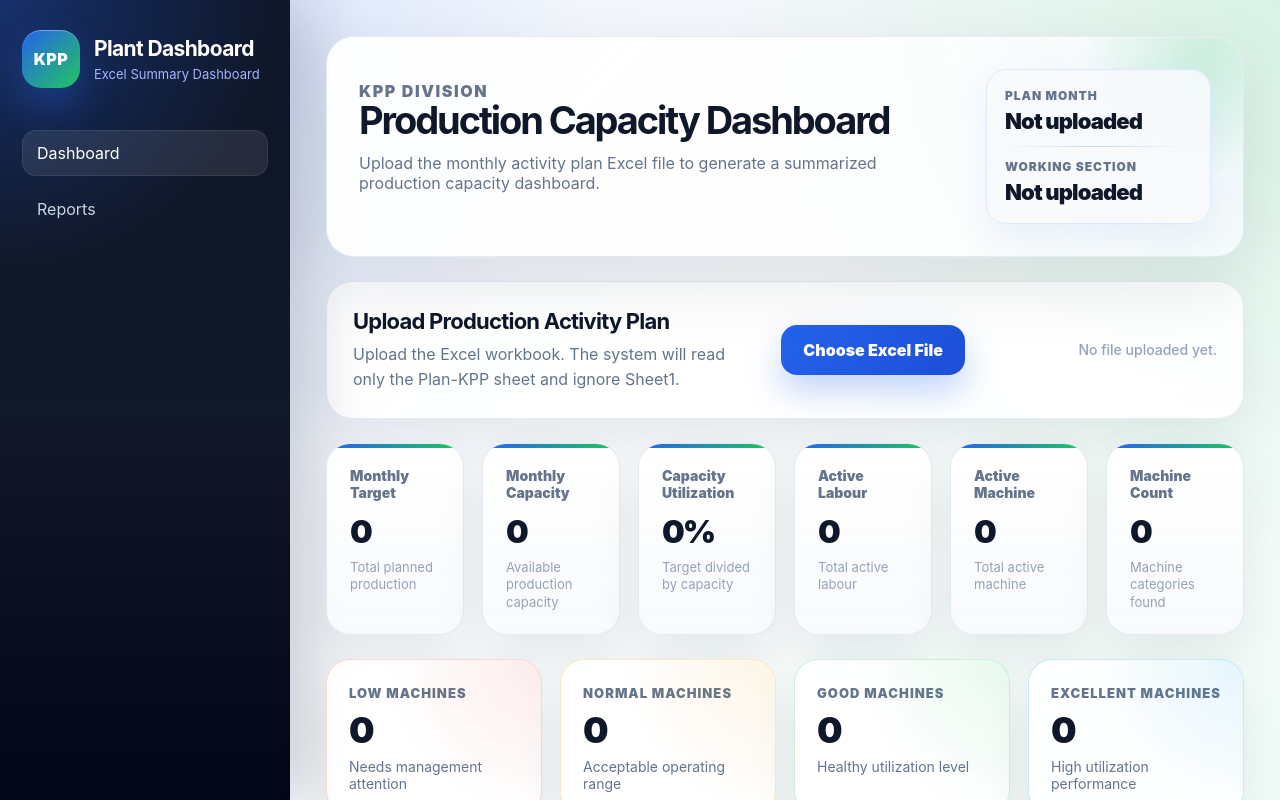
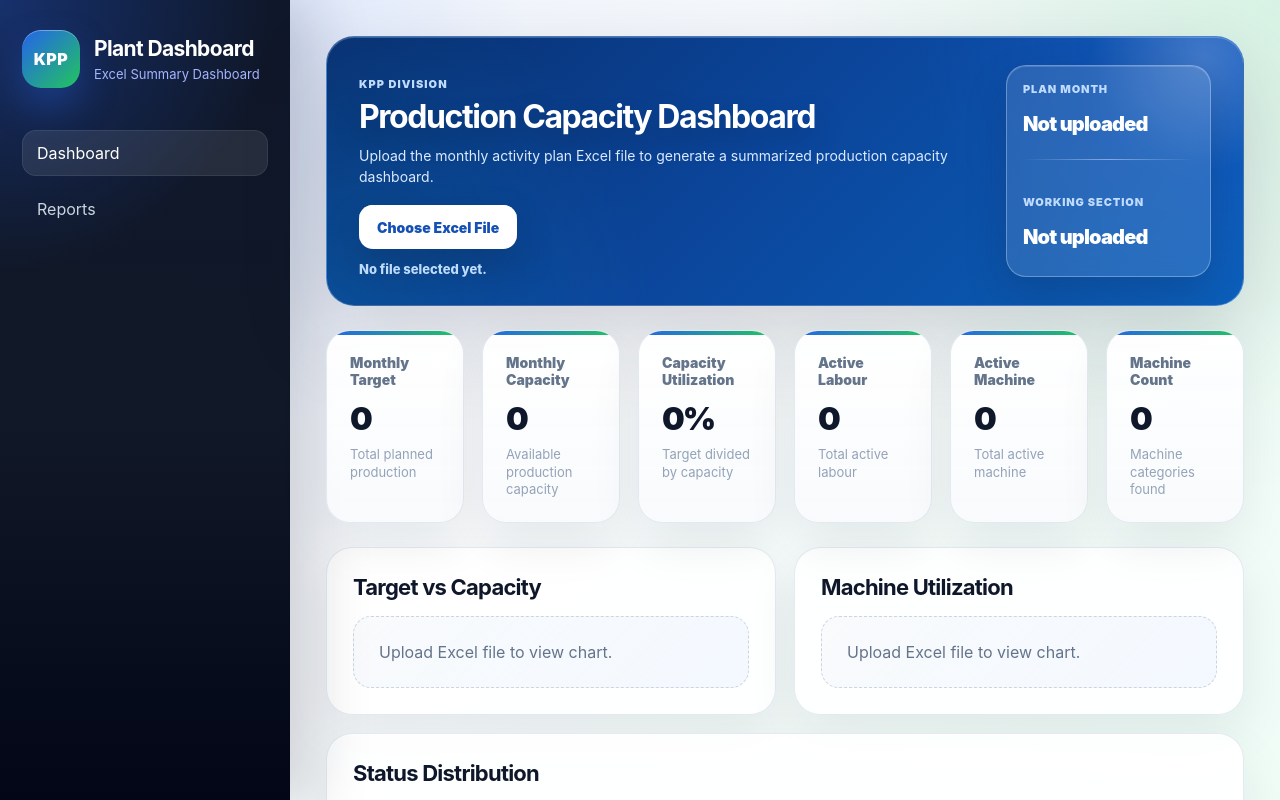
Before and after one commit to dasrudra/Production-Plant-Dashboard, a React (Vite) app in the folder frontend/: page / in a window 1280 px wide. Shown: the top 800 px of the page. Built offline with nearby package versions, Linux system fonts and the light colour scheme.

Commit message:
Remove status summary cards and refine dashboard hero

```diff
--- a/frontend/src/App.css
+++ b/frontend/src/App.css
@@ -1324,3 +1324,285 @@ tbody tr:hover {
   cursor: not-allowed;
   opacity: 0.7;
 }
+
+/* Dashboard hero redesign */
+.dashboard-hero {
+  background:
+    radial-gradient(circle at top right, rgba(56, 189, 248, 0.35), transparent 34%),
+    radial-gradient(circle at bottom left, rgba(37, 99, 235, 0.32), transparent 34%),
+    linear-gradient(135deg, #0f3b85 0%, #1454b8 48%, #0f7ccf 100%);
+  color: #ffffff;
+  border: 1px solid rgba(191, 219, 254, 0.32);
+  box-shadow:
+    0 30px 85px rgba(15, 23, 42, 0.18),
+    inset 0 1px 0 rgba(255, 255, 255, 0.22);
+  align-items: stretch;
+}
+
+.dashboard-hero::after {
+  background:
+    radial-gradient(circle, rgba(255, 255, 255, 0.2), transparent 62%);
+}
+
+.hero-left-content {
+  position: relative;
+  z-index: 2;
+  max-width: 860px;
+}
+
+.dashboard-hero .eyebrow {
+  color: #bfdbfe;
+}
+
+.dashboard-hero h1 {
+  color: #ffffff;
+  text-shadow: 0 12px 28px rgba(15, 23, 42, 0.25);
+}
+
+.dashboard-hero p {
+  color: #dbeafe;
+}
+
+.dashboard-hero .header-meta {
+  background: rgba(255, 255, 255, 0.12);
+  border: 1px solid rgba(219, 234, 254, 0.35);
+  box-shadow:
+    0 18px 42px rgba(15, 23, 42, 0.18),
+    inset 0 1px 0 rgba(255, 255, 255, 0.16);
+  backdrop-filter: blur(14px);
+}
+
+.dashboard-hero .meta-item span {
+  color: #bfdbfe;
+}
+
+.dashboard-hero .meta-item strong {
+  color: #ffffff;
+}
+
+.dashboard-hero .meta-divider {
+  background: linear-gradient(90deg, transparent, rgba(219, 234, 254, 0.5), transparent);
+}
+
+/* Hero upload controls */
+.hero-upload-panel {
+  margin-top: 22px;
+  display: grid;
+  gap: 12px;
+}
+
+.hero-button-row {
+  display: flex;
+  align-items: center;
+  gap: 14px;
+  flex-wrap: wrap;
+}
+
+.hero-upload-button {
+  display: inline-flex;
+  align-items: center;
+  justify-content: center;
+  min-height: 48px;
+  background: #ffffff;
+  color: #1551b5;
+  box-shadow:
+    0 18px 38px rgba(15, 23, 42, 0.22),
+    inset 0 1px 0 rgba(255, 255, 255, 0.92);
+}
+
+.hero-upload-button:hover {
+  background: #eff6ff;
+  color: #0f3b85;
+  box-shadow: 0 22px 46px rgba(15, 23, 42, 0.28);
+}
+
+.hero-clear-button {
+  min-height: 48px;
+  border: 1px solid rgba(255, 255, 255, 0.32);
+  background: rgba(15, 23, 42, 0.28);
+  color: #ffffff;
+  border-radius: 16px;
+  padding: 14px 20px;
+  font-weight: 950;
+  cursor: pointer;
+  transition:
+    transform 0.22s ease,
+    box-shadow 0.22s ease,
+    background 0.22s ease,
+    border-color 0.22s ease;
+}
+
+.hero-clear-button:hover {
+  transform: translateY(-2px);
+  background: rgba(15, 23, 42, 0.48);
+  border-color: rgba(255, 255, 255, 0.5);
+  box-shadow: 0 18px 36px rgba(15, 23, 42, 0.22);
+}
+
+.hero-selected-file {
+  min-width: auto;
+  text-align: left;
+  color: #e0f2fe;
+  font-weight: 800;
+}
+
+.dashboard-hero .muted {
+  color: #bfdbfe;
+}
+
+/* Premium success line under hero buttons */
+.hero-success-line {
+  margin-top: 12px;
+  display: inline-flex;
+  align-items: center;
+  gap: 11px;
+  width: fit-content;
+  background: rgba(240, 253, 244, 0.14);
+  border: 1px solid rgba(187, 247, 208, 0.42);
+  color: #ffffff;
+  border-radius: 999px;
+  padding: 10px 15px 10px 11px;
+  box-shadow:
+    0 16px 36px rgba(15, 23, 42, 0.18),
+    inset 0 1px 0 rgba(255, 255, 255, 0.16);
+  backdrop-filter: blur(12px);
+}
+
+.hero-success-icon {
+  width: 30px;
+  height: 30px;
+  display: grid;
+  place-items: center;
+  border-radius: 999px;
+  background: linear-gradient(135deg, #22c55e, #06b6d4);
+  color: #ffffff;
+  font-size: 17px;
+  font-weight: 950;
+  box-shadow: 0 10px 22px rgba(34, 197, 94, 0.32);
+}
+
+.hero-success-line strong {
+  font-size: 15px;
+  letter-spacing: -0.02em;
+}
+
+.hero-error-box {
+  margin-top: 14px;
+  background: rgba(254, 242, 242, 0.96);
+  width: fit-content;
+}
+
+/* Hide old upload/saved sections if any old markup remains */
+.upload-card {
+  display: none;
+}
+
+.dashboard-actions {
+  display: none;
+}
+
+/* Keep reports cards visible because Reports page uses module classes */
+.reports-page .module-placeholder-header,
+.reports-page .module-scope-card,
+.reports-page .module-note-card {
+  display: block;
+}
+
+/* Responsive hero */
+@media (max-width: 900px) {
+  .dashboard-hero {
+    flex-direction: column;
+  }
+
+  .dashboard-hero .header-meta {
+    width: 100%;
+  }
+
+  .hero-button-row {
+    align-items: stretch;
+  }
+
+  .hero-upload-button,
+  .hero-clear-button {
+    width: 100%;
+  }
+
+  .hero-success-line {
+    width: 100%;
+  }
+}
+
+/* Final hero adjustment: darker blue, smaller fonts, cleaner height */
+.dashboard-hero {
+  background:
+    radial-gradient(circle at top right, rgba(37, 99, 235, 0.28), transparent 34%),
+    radial-gradient(circle at bottom left, rgba(14, 165, 233, 0.18), transparent 34%),
+    linear-gradient(135deg, #082f6f 0%, #0b469c 48%, #0a5fb8 100%);
+  padding: 28px 32px;
+}
+
+.dashboard-hero h1 {
+  font-size: 32px;
+  line-height: 1.08;
+  letter-spacing: -0.045em;
+}
+
+.dashboard-hero .eyebrow {
+  font-size: 11px;
+  margin-bottom: 7px;
+}
+
+.dashboard-hero p {
+  font-size: 14px;
+  line-height: 1.45;
+  max-width: 700px;
+}
+
+.hero-upload-panel {
+  margin-top: 18px;
+}
+
+.hero-upload-button,
+.hero-clear-button {
+  min-height: 44px;
+  padding: 12px 18px;
+  border-radius: 14px;
+  font-size: 14px;
+}
+
+.hero-selected-file {
+  font-size: 13px;
+}
+
+.hero-success-line {
+  margin-top: 10px;
+  padding: 8px 13px 8px 9px;
+}
+
+.hero-success-icon {
+  width: 26px;
+  height: 26px;
+  font-size: 15px;
+}
+
+.hero-success-line strong {
+  font-size: 14px;
+}
+
+.dashboard-hero .header-meta {
+  min-width: 205px;
+  padding: 16px;
+}
+
+.dashboard-hero .meta-item span {
+  font-size: 11px;
+}
+
+.dashboard-hero .meta-item strong {
+  font-size: 20px;
+}
+
+/* Remove old status summary spacing if section was deleted */
+.status-summary-grid {
+  display: none;
+}
--- a/frontend/src/App.tsx
+++ b/frontend/src/App.tsx
@@ -5,7 +5,6 @@ import { ExcelUploader } from "./components/ExcelUploader";
 import { KpiCard } from "./components/KpiCard";
 import { MachinePlanTable } from "./components/MachinePlanTable";
 import { StatusDistributionChart } from "./components/StatusDistributionChart";
-import { StatusSummary } from "./components/StatusSummary";
 import { TargetCapacityChart } from "./components/TargetCapacityChart";
 import { UploadSuccessBanner } from "./components/UploadSuccessBanner";
 import { UtilizationChart } from "./components/UtilizationChart";
@@ -101,14 +100,30 @@ function App() {
   function renderDashboardPage() {
     return (
       <>
-        <header className="page-header">
-          <div>
+        <header className="page-header dashboard-hero">
+          <div className="hero-left-content">
             <p className="eyebrow">KPP Division</p>
             <h1>Production Capacity Dashboard</h1>
             <p>
               Upload the monthly activity plan Excel file to generate a
               summarized production capacity dashboard.
             </p>
+
+            <ExcelUploader
+              selectedFileName={selectedFileName}
+              isLoading={isLoading}
+              hasDashboardData={Boolean(dashboardData)}
+              onFileSelect={handleFileSelect}
+              onClearDashboard={handleClearDashboard}
+            />
+
+            {errorMessage ? (
+              <div className="error-box hero-error-box">
+                <strong>Upload failed:</strong> {errorMessage}
+              </div>
+            ) : null}
+
+            <UploadSuccessBanner data={dashboardData} />
           </div>
 
           <div className="header-meta">
@@ -125,33 +140,6 @@ function App() {
             </div>
           </div>
         </header>
-
-        <ExcelUploader
-          selectedFileName={selectedFileName}
-          isLoading={isLoading}
-          onFileSelect={handleFileSelect}
-        />
-
-        {dashboardData ? (
-          <div className="dashboard-actions">
-            <div>
-              <strong>Latest dashboard data is saved in this browser.</strong>
-              <span>Database recording will be added in the next phase.</span>
-            </div>
-
-            <button type="button" onClick={handleClearDashboard}>
-              Clear Dashboard
-            </button>
-          </div>
-        ) : null}
-
-        {errorMessage ? (
-          <div className="error-box">
-            <strong>Upload failed:</strong> {errorMessage}
-          </div>
-        ) : null}
-
-        <UploadSuccessBanner data={dashboardData} />
 
         <section className="kpi-grid">
           <KpiCard
@@ -185,8 +173,6 @@ function App() {
             subtitle="Machine categories found"
           />
         </section>
-
-        <StatusSummary summary={summary} />
 
         <DashboardInsight summary={summary} />
 
--- a/frontend/src/components/ExcelUploader.tsx
+++ b/frontend/src/components/ExcelUploader.tsx
@@ -1,13 +1,17 @@
 type ExcelUploaderProps = {
   selectedFileName?: string;
   isLoading: boolean;
+  hasDashboardData?: boolean;
   onFileSelect: (file: File) => void;
+  onClearDashboard?: () => void;
 };
 
 export function ExcelUploader({
   selectedFileName,
   isLoading,
+  hasDashboardData = false,
   onFileSelect,
+  onClearDashboard,
 }: ExcelUploaderProps) {
   function handleChange(event: React.ChangeEvent<HTMLInputElement>) {
     const file = event.target.files?.[0];
@@ -20,16 +24,9 @@ export function ExcelUploader({
   }
 
   return (
-    <div className="upload-card">
-      <div>
-        <h2>Upload Production Activity Plan</h2>
-        <p>
-          Upload the Excel workbook. The system will read only the Plan-KPP sheet
-          and ignore Sheet1.
-        </p>
-      </div>
-
-      <label className="upload-button">
+    <div className="hero-upload-panel">
+      <div className="hero-button-row">
+        <label className="upload-button hero-upload-button">
           {isLoading ? "Analyzing..." : "Choose Excel File"}
           <input
             type="file"
@@ -39,10 +36,25 @@ export function ExcelUploader({
           />
         </label>
 
+        {hasDashboardData && onClearDashboard ? (
+          <button
+            type="button"
+            className="hero-clear-button"
+            onClick={onClearDashboard}
+          >
+            Clear Dashboard
+          </button>
+        ) : null}
+      </div>
+
       {selectedFileName ? (
-        <div className="selected-file">Selected file: {selectedFileName}</div>
+        <div className="selected-file hero-selected-file">
+          Selected file: {selectedFileName}
+        </div>
       ) : (
-        <div className="selected-file muted">No file uploaded yet.</div>
+        <div className="selected-file hero-selected-file muted">
+          No file selected yet.
+        </div>
       )}
     </div>
   );
--- a/frontend/src/components/StatusSummary.tsx
+++ /dev/null
@@ -1,40 +0,0 @@
-import type { DashboardSummary } from "../types/dashboard";
-
-type StatusSummaryProps = {
-  summary?: DashboardSummary;
-};
-
-export function StatusSummary({ summary }: StatusSummaryProps) {
-  const lowCount = summary?.statusCounts?.Low ?? 0;
-  const normalCount = summary?.statusCounts?.Normal ?? 0;
-  const goodCount = summary?.statusCounts?.Good ?? 0;
-  const excellentCount = summary?.statusCounts?.Excellent ?? 0;
-
-  return (
-    <section className="status-summary-grid">
-      <div className="status-summary-card low-summary">
-        <span>Low Machines</span>
-        <strong>{lowCount}</strong>
-        <p>Needs management attention</p>
-      </div>
-
-      <div className="status-summary-card normal-summary">
-        <span>Normal Machines</span>
-        <strong>{normalCount}</strong>
-        <p>Acceptable operating range</p>
-      </div>
-
-      <div className="status-summary-card good-summary">
-        <span>Good Machines</span>
-        <strong>{goodCount}</strong>
-        <p>Healthy utilization level</p>
-      </div>
-
-      <div className="status-summary-card excellent-summary">
-        <span>Excellent Machines</span>
-        <strong>{excellentCount}</strong>
-        <p>High utilization performance</p>
-      </div>
-    </section>
-  );
-}
```
Also changed, not shown: frontend/src/components/UploadSuccessBanner.tsx (+4 -28 lines). Lines whose indentation alone changed are shown as unchanged.
